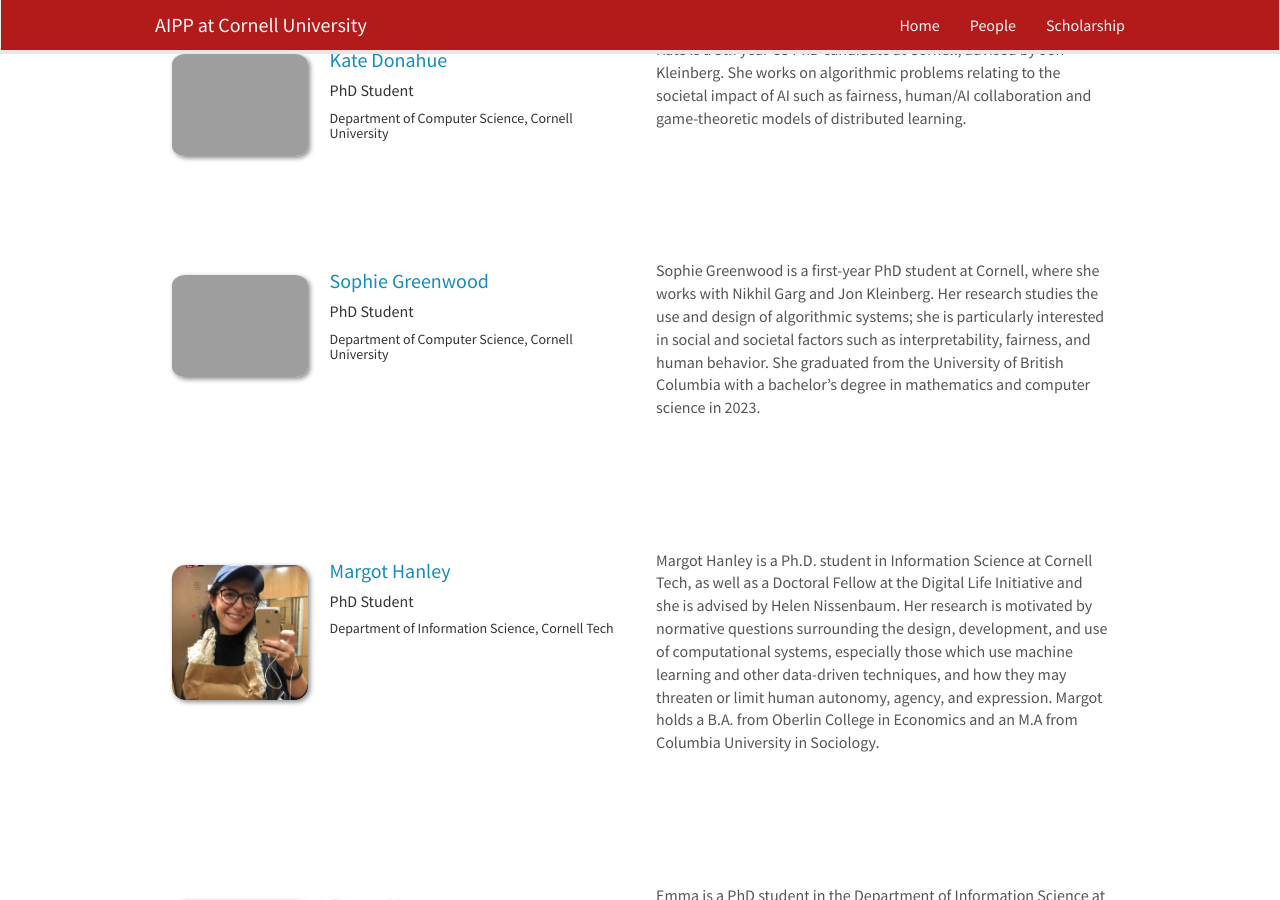
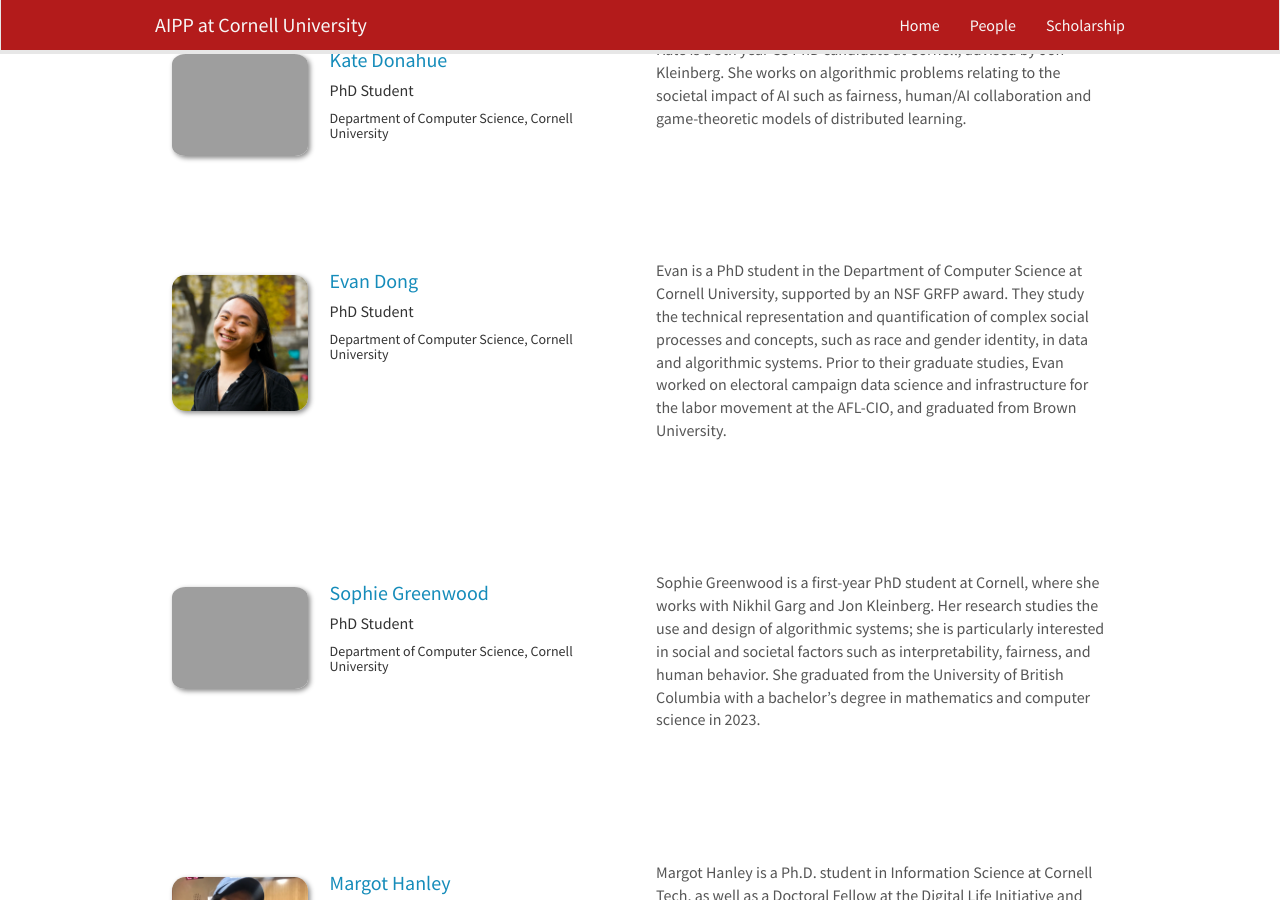
Before and after one commit to pasta41/aippwebsite, a Jekyll site: the page built from _pages/people.md, in a window 1280 px wide and 900 px high, scrolled down 6782 px. Built offline with Jekyll 4.4.1, drawn with Linux system fonts in a browser that asks for light colours; nearby versions of some CDN libraries.

Commit message:
Update people.yml

```diff
--- a/_data/people.yml
+++ b/_data/people.yml
@@ -163,6 +163,13 @@
   website: https://www.katedonahue.me
   about: "Kate is a 5th year CS PhD candidate at Cornell, advised by Jon Kleinberg. She works on algorithmic problems relating to the societal impact of AI such as fairness, human/AI collaboration and game-theoretic models of distributed learning."
 
+- name: Evan Dong
+  photo: edong.jpg
+  title: "PhD Student"
+  info: "Department of Computer Science, Cornell University"
+  website: https://evan-dong.github.io
+  about: "Evan is a PhD student in the Department of Computer Science at Cornell University, supported by an NSF GRFP award. They study the technical representation and quantification of complex social processes and concepts, such as race and gender identity, in data and algorithmic systems. Prior to their graduate studies, Evan worked on electoral campaign data science and infrastructure for the labor movement at the AFL-CIO, and graduated from Brown University."
+
 - name: Sophie Greenwood
   photo: sgreenwood.jpg
   title: "PhD Student"
```
